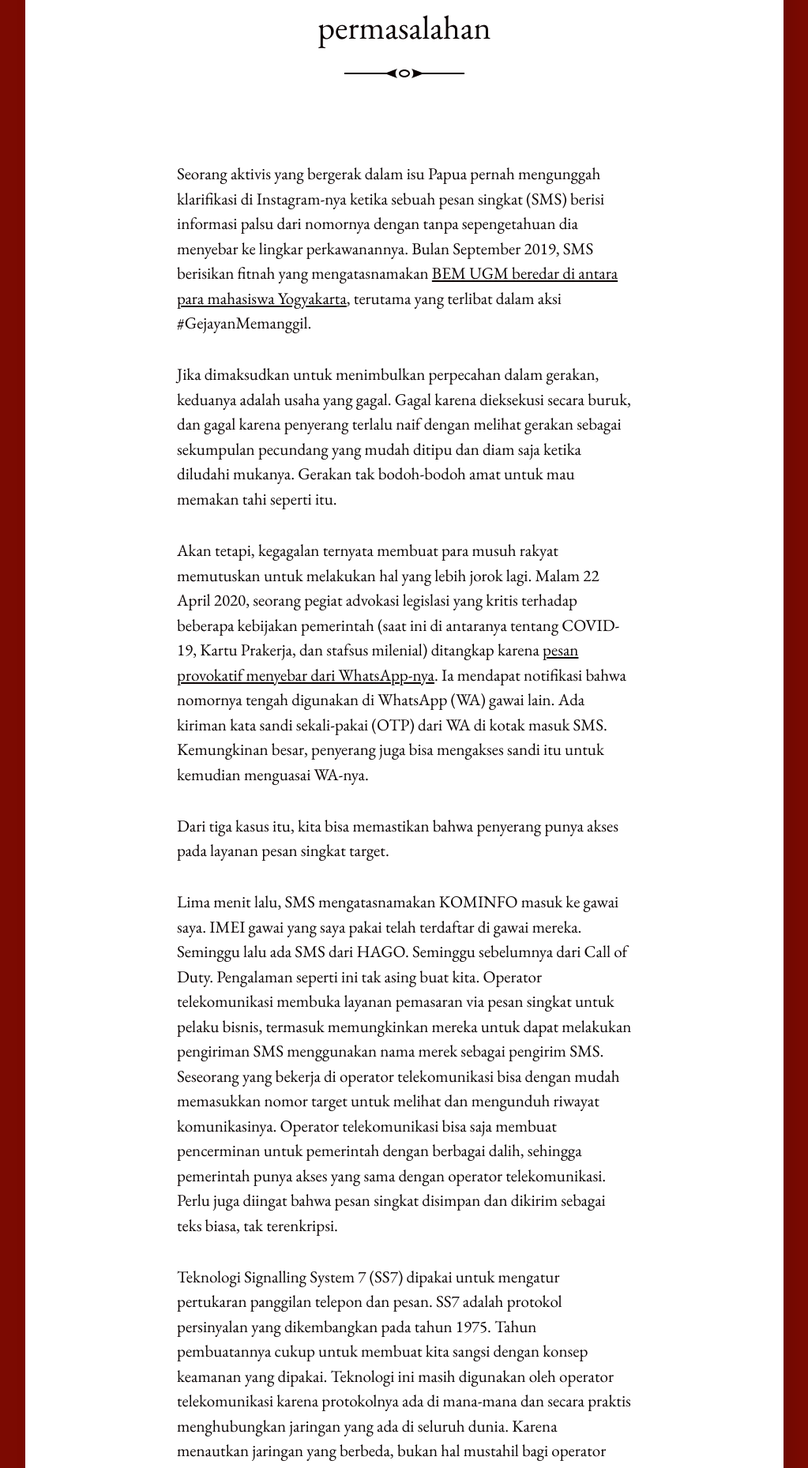
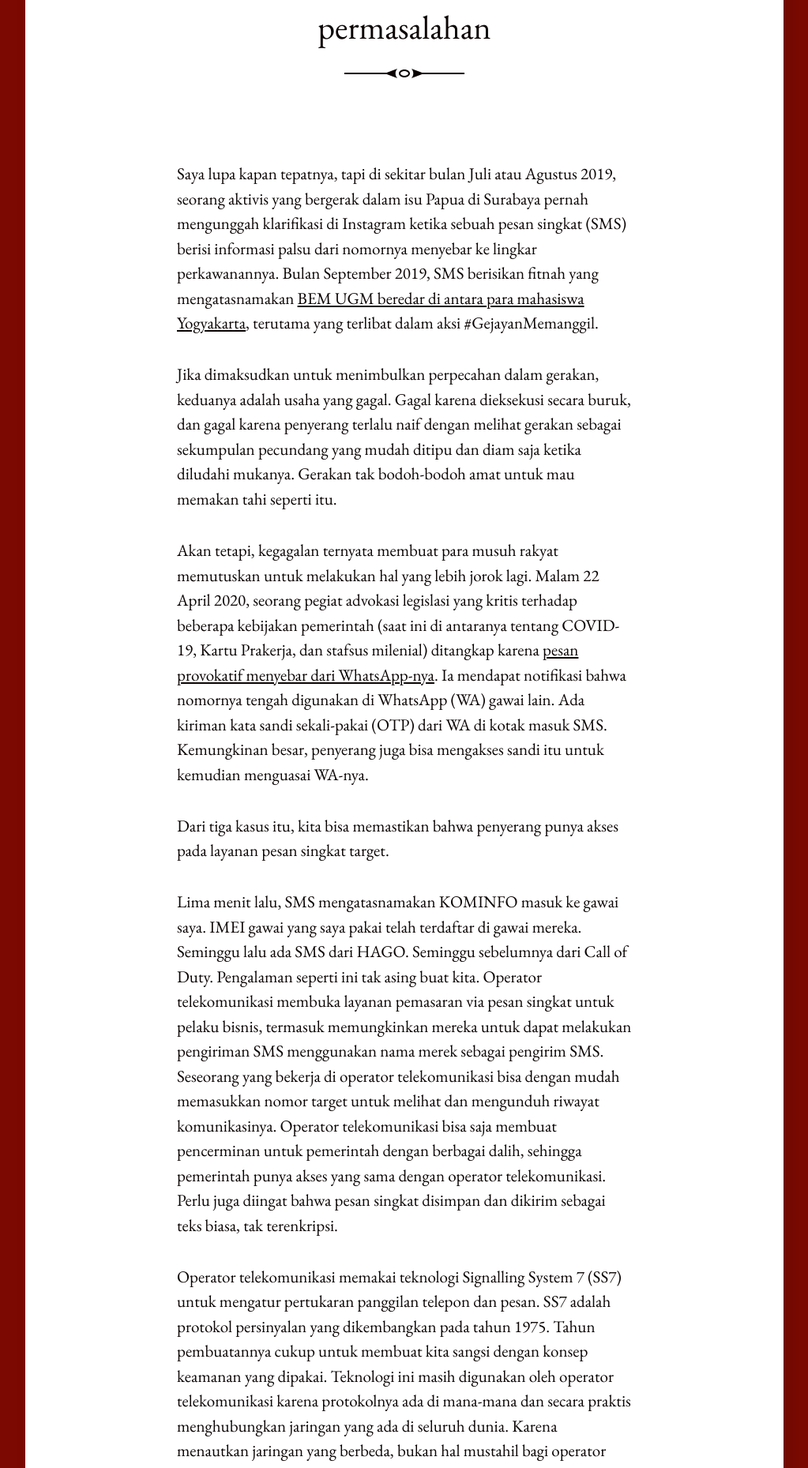
Before and after one commit to Berlawan/berlawan.github.io, a Jekyll site: the page built from _posts/2020-04-23-percaya-pada-operator-telekomunikasi-adalah-permasalahan.md, in a window 1280 px wide. Shown: the part 363-2222 px from the top of the page at 79% size, without its empty margins (128-1151 px from the left). Built offline with Jekyll 4.4.1, drawn with Linux system fonts in a browser that asks for light colours; comment, search, counter and statistics services are not loaded; some of the changed text lies outside the part shown.

Commit message:
Update and rename 2020-04-34-percaya-pada-operator-telekomunikasi-adalah-permasalahan.md to 2020-04-23-percaya-pada-operator-telekomunikasi-adalah-permasalahan.md

```diff
--- a/_posts/2020-04-34-percaya-pada-operator-telekomunikasi-adalah-permasalahan.md
+++ b/_posts/2020-04-23-percaya-pada-operator-telekomunikasi-adalah-permasalahan.md
@@ -8,7 +8,7 @@ categories: teknologi
 
 ---
 
-Seorang aktivis yang bergerak dalam isu Papua pernah mengunggah klarifikasi di Instagram-nya ketika sebuah pesan singkat (SMS) berisi informasi palsu dari nomornya dengan tanpa sepengetahuan dia menyebar ke lingkar perkawanannya. Bulan September 2019, SMS berisikan fitnah yang mengatasnamakan [BEM UGM beredar di antara para mahasiswa Yogyakarta](https://yogyakarta.kompas.com/read/2019/09/30/20563511/usai-aksi-gejayanmemanggil2-beredar-sms-hoaks-atas-nama-bem-km-ugm?page=all), terutama yang terlibat dalam aksi #GejayanMemanggil.
+Saya lupa kapan tepatnya, tapi di sekitar bulan Juli atau Agustus 2019, seorang aktivis yang bergerak dalam isu Papua di Surabaya pernah mengunggah klarifikasi di Instagram ketika sebuah pesan singkat (SMS) berisi informasi palsu dari nomornya menyebar ke lingkar perkawanannya. Bulan September 2019, SMS berisikan fitnah yang mengatasnamakan [BEM UGM beredar di antara para mahasiswa Yogyakarta](https://yogyakarta.kompas.com/read/2019/09/30/20563511/usai-aksi-gejayanmemanggil2-beredar-sms-hoaks-atas-nama-bem-km-ugm?page=all), terutama yang terlibat dalam aksi #GejayanMemanggil.
 
 Jika dimaksudkan untuk menimbulkan perpecahan dalam gerakan, keduanya adalah usaha yang gagal. Gagal karena dieksekusi secara buruk, dan gagal karena penyerang terlalu naif dengan melihat gerakan sebagai sekumpulan pecundang yang mudah ditipu dan diam saja ketika diludahi mukanya. Gerakan tak bodoh-bodoh amat untuk mau memakan tahi seperti itu.
 
@@ -18,13 +18,11 @@ Dari tiga kasus itu, kita bisa memastikan bahwa penyerang punya akses pada layan
 
 Lima menit lalu, SMS mengatasnamakan KOMINFO masuk ke gawai saya. IMEI gawai yang saya pakai telah terdaftar di gawai mereka. Seminggu lalu ada SMS dari HAGO. Seminggu sebelumnya dari Call of Duty. Pengalaman seperti ini tak asing buat kita. Operator telekomunikasi membuka layanan pemasaran via pesan singkat untuk pelaku bisnis, termasuk memungkinkan mereka untuk dapat melakukan pengiriman SMS menggunakan nama merek sebagai pengirim SMS. Seseorang yang bekerja di operator telekomunikasi bisa dengan mudah memasukkan nomor target untuk melihat dan mengunduh riwayat komunikasinya. Operator telekomunikasi bisa saja membuat pencerminan untuk pemerintah dengan berbagai dalih, sehingga pemerintah punya akses yang sama dengan operator telekomunikasi. Perlu juga diingat bahwa pesan singkat disimpan dan dikirim sebagai teks biasa, tak terenkripsi.
 
-Teknologi Signalling System 7 (SS7) dipakai untuk mengatur pertukaran panggilan telepon dan pesan. SS7 adalah protokol persinyalan yang dikembangkan pada tahun 1975. Tahun pembuatannya cukup untuk membuat kita sangsi dengan konsep keamanan yang dipakai. Teknologi ini masih digunakan oleh operator telekomunikasi karena protokolnya ada di mana-mana dan secara praktis menghubungkan jaringan yang ada di seluruh dunia. Karena menautkan jaringan yang berbeda, bukan hal mustahil bagi operator telekomunikasi untuk mengatur (dan mengawasi) akses pengguna yang berada di luar jaringan mereka.
-
-SS7 memiliki celah keamanan yang dapat dieksploitasi dengan cara menipu jaringan telekomunikasi agar meyakini bahwa penyerang memiliki nomor yang sama dengan gawai korban. Dengan cara itulah penyerang dapat menerima pesan autentikasi dari berbagai penyedia layanan lain: perbankan, WA, Telegram, Line, Facebook, atau bahkan Signal.
+Operator telekomunikasi memakai teknologi Signalling System 7 (SS7) untuk mengatur pertukaran panggilan telepon dan pesan. SS7 adalah protokol persinyalan yang dikembangkan pada tahun 1975. Tahun pembuatannya cukup untuk membuat kita sangsi dengan konsep keamanan yang dipakai. Teknologi ini masih digunakan oleh operator telekomunikasi karena protokolnya ada di mana-mana dan secara praktis menghubungkan jaringan yang ada di seluruh dunia. Karena menautkan jaringan yang berbeda, bukan hal mustahil bagi operator telekomunikasi untuk mengatur (dan mengawasi) akses pengguna yang berada di luar jaringan mereka. Namun, SS7 memiliki celah keamanan yang dapat dieksploitasi dengan cara menipu jaringan telekomunikasi agar meyakini bahwa penyerang memiliki nomor yang sama dengan gawai korban. Dengan cara itulah penyerang dapat menerima pesan autentikasi dari berbagai penyedia layanan lain: perbankan, WA, Telegram, Line, Facebook, atau bahkan Signal.
 
 Mengharapkan keamanan layanan panggilan atau pesan pada operator telekomunikasi adalah permasalahan. Untuk mengatasi masalah itu, kita perlu menaruh kecurigaan pada operator telekomunikasi. Bahwa operator telekomunikasi sama sekali tak peduli keamanan, dan beranggapan sebaliknya adalah berbahaya.
 
-WA merupakan aplikasi perpesanan lintas platform paling populer yang memiliki layanan enkripsi ujung ke ujung. Jutaan jiwa barangkali merasa aman dengan itu. Tapi itu hanya sebatas klaim. WA tak membuka kode mereka agar bisa diperiksa oleh publik. Jika pun benar, enkripsi itu tak berarti apa pun ketika penyerang bisa mengakses kata sandi sekali-pakai (OTP) yang dikirimkan oleh WA lewat SMS. Sandi sekali pakai sebagai tembok pertama relatif mudah dirobohkan.
+Data dari toko aplikasi Google Play Store dan Apple App Store menunjukkan bahwa WA merupakan aplikasi perpesanan lintas platform paling populer yang memiliki layanan enkripsi ujung-ke-ujung. Jutaan jiwa barangkali merasa aman dengan enkripsi itu. Tapi itu hanya sebatas klaim. WA tak membuka kode mereka agar bisa diperiksa oleh publik. Jika pun benar, enkripsi itu tak berarti apa pun ketika penyerang bisa mengakses kata sandi sekali-pakai (OTP) yang dikirimkan oleh WA lewat SMS. Sandi sekali pakai sebagai tembok pertama relatif mudah dirobohkan.
 
 WA telah memperingatkan kita untuk hati-hati dengan cara yang tak berguna. Notifikasi bahwa kode keamanan seseorang berganti akan muncul dalam obrolan ketika orang tersebut berganti gawai. Tapi seberapa sering kita melihat notifikasi penggantian kode keamanan seseorang di dalam grup? Bagaimana kita tahu jika yang ada di balik akun itu adalah kawan kita, dan bukan penyerang? Ketika penyerang berhasil masuk ke dalam grup, ia akan bisa dengan mudah mengakses nomor telepon anggota grup. Seberapa sulit mengetahui identitas pemiliknya jika penyerang juga mempunyai akses terhadap data nomor telepon yang sekarang sudah teregistrasi? Jika tidak ada akses terhadap data tersebut, serumit apa memasukkan nomor itu ke dalam layanan semacam Truecaller atau ke dalam aplikasi pembayaran kartu pascabayar? Waktu untuk melakukan verifikasi telah habis bersamaan dengan munculnya notifikasi.
 
@@ -35,3 +33,5 @@ Ada juga yang menyarankan untuk berpindah platform ke Telegram. Mungkin banyak y
 Pilihan kemudian jatuh pada Signal. Ada dua hal yang menjadi bahan pertimbangan. Pertama, Signal masih mengharuskan adanya nomor telepon sehingga punya risiko yang sama dengan platform lain. Kedua, performa obrolan grup di Signal menyedihkan, meskipun sekarang lebih baik ketimbang beberapa tahun lalu. Tapi ada cara untuk mengatasi kebutuhan nomor telepon, yaitu dengan memakai nomor luar negeri. Untuk mendapatkannya dengan gratis, unduh aplikasi penyedia nomor telepon 2nd Line, Textnow, atau sejenisnya. Daftar dengan email sembarang (palsu pun bisa). Dapatkan nomor secara acak. Gunakan nomor tersebut untuk mendaftar. Tunggu sandi sekali-pakai masuk ke dalam aplikasi 2nd Line. Sebagai tambahan, gunakan opsi untuk menghancurkan pesan otomatis.
 
 Apakah itu saja cukup untuk menjaga keamanan dalam berkomunikasi? Boleh jadi tidak. Ada banyak hal lain yang mesti diperhatikan dan belum dibahas dalam tulisan ini. Dan masih ada banyak cara bagi musuh rakyat untuk berbuat lebih jorok lagi.
+
+*2020-05-03: Saya perbaiki beberapa bagian dalam tulisan ini untuk meningkatkan keterbacaan. Tidak ada perubahan dalam substansi tulisan.*
```
